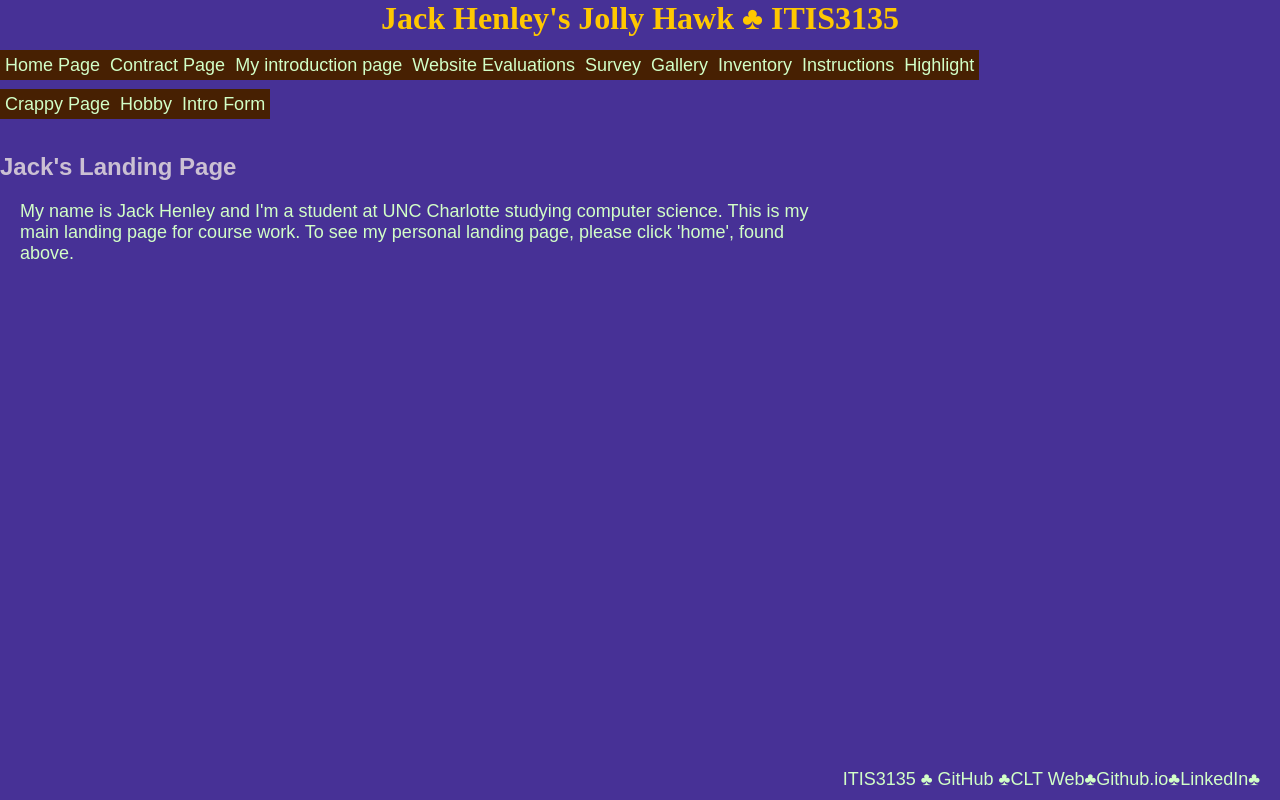
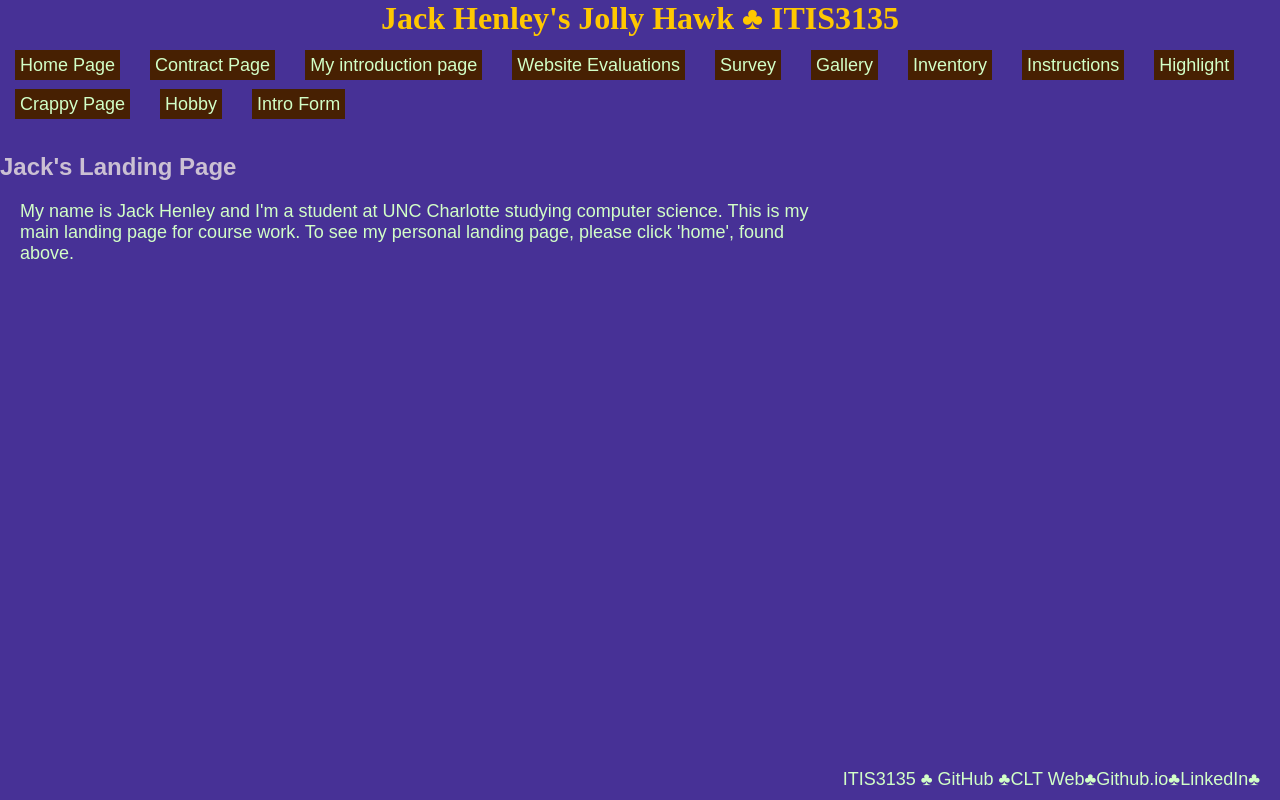
Before and after one commit to jackhenley/itis3135-react, a React (Vite) app: page /itis3135 in a window 1280 px wide. Built offline with nearby package versions, Linux system fonts and the light colour scheme.

Commit message:
Used AI and burned through a ton of water to add slight horiz/vert margins between buttons in header nav bar.

```diff
--- a/src/styles/itis3135.css
+++ b/src/styles/itis3135.css
@@ -14,7 +14,7 @@
   padding: 5px 5px 5px 5px;
   text-decoration: none;
   max-width: 10px;
-  margin: 6px auto;
+  margin: 10px 15px;
 }
 
 .itis3135-layout h1 {
```
